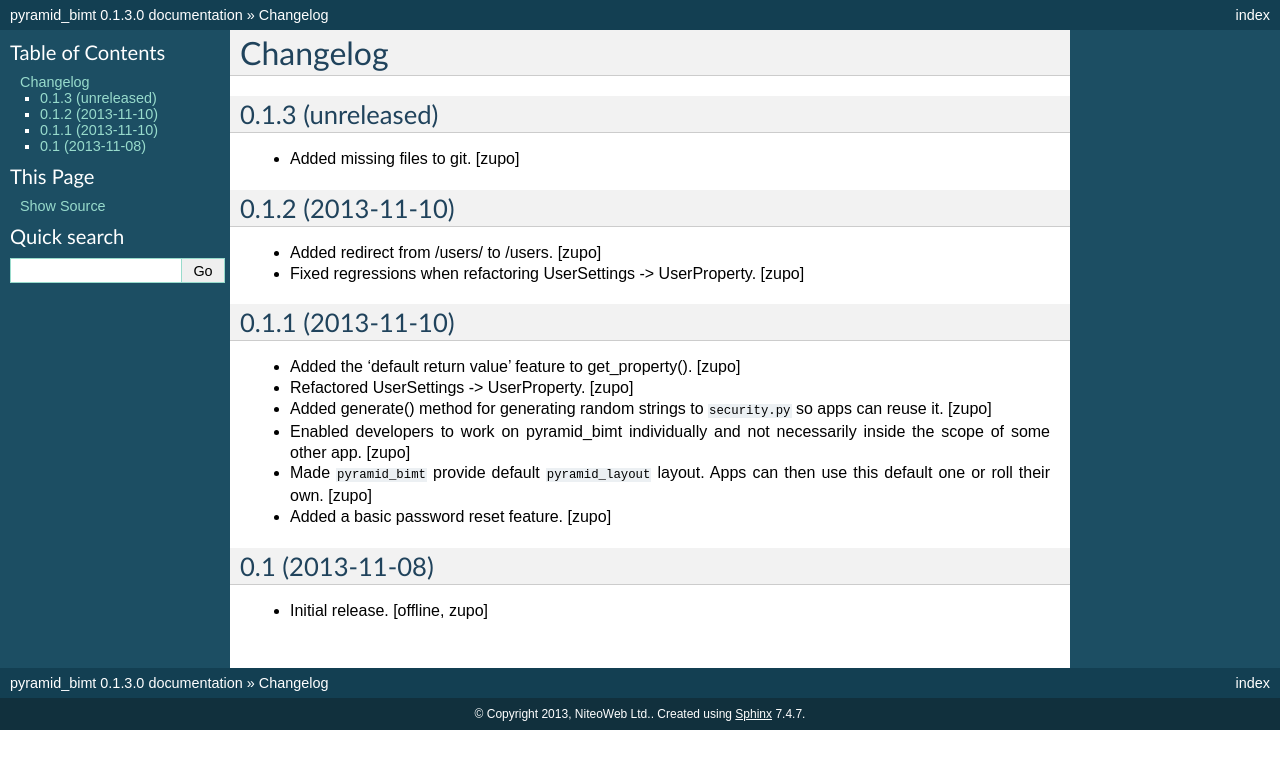
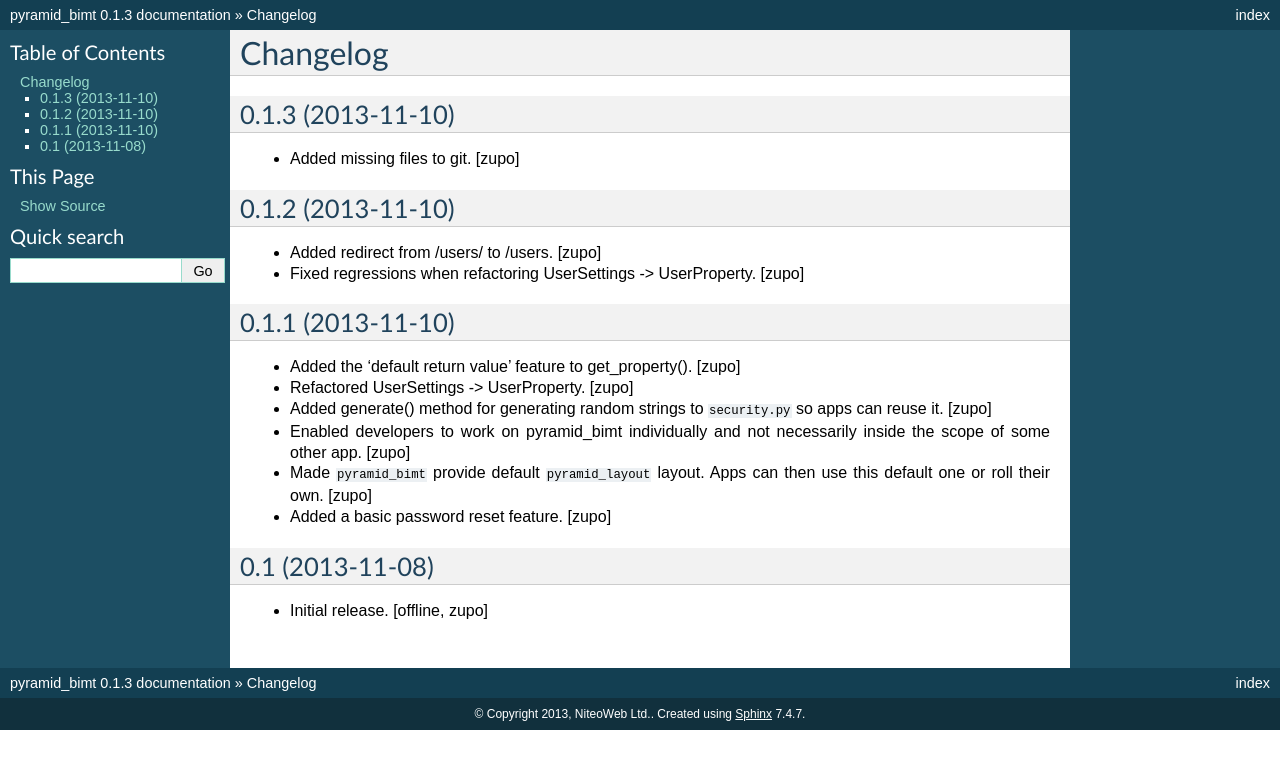
Before and after one commit to persho/pyramid_bimt, a Sphinx documentation site: the page built from docs/CHANGELOG.rst, in a window 1280 px wide. Shown: the top 769 px of the page. Built offline with Sphinx 7.4.7, drawn with Linux system fonts in a browser that asks for light colours.

Commit message:
Preparing release 0.1.3

```diff
--- a/docs/CHANGELOG.rst
+++ b/docs/CHANGELOG.rst
@@ -4,7 +4,7 @@
 =========
 
 
-0.1.3 (unreleased)
+0.1.3 (2013-11-10)
 ------------------
 
 - Added missing files to git.
--- a/setup.py
+++ b/setup.py
@@ -18,7 +18,7 @@
 
 setup(
     name='pyramid_bimt',
-    version='0.1.3.dev0',
+    version='0.1.3',
     description='Base package for BIMT apps.',
     long_description=long_description,
     classifiers=[
```
